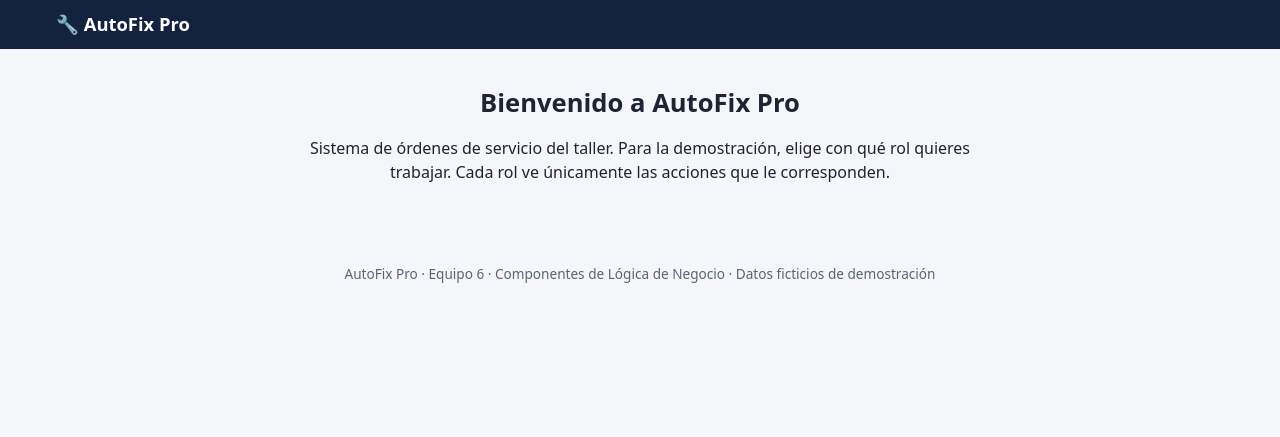
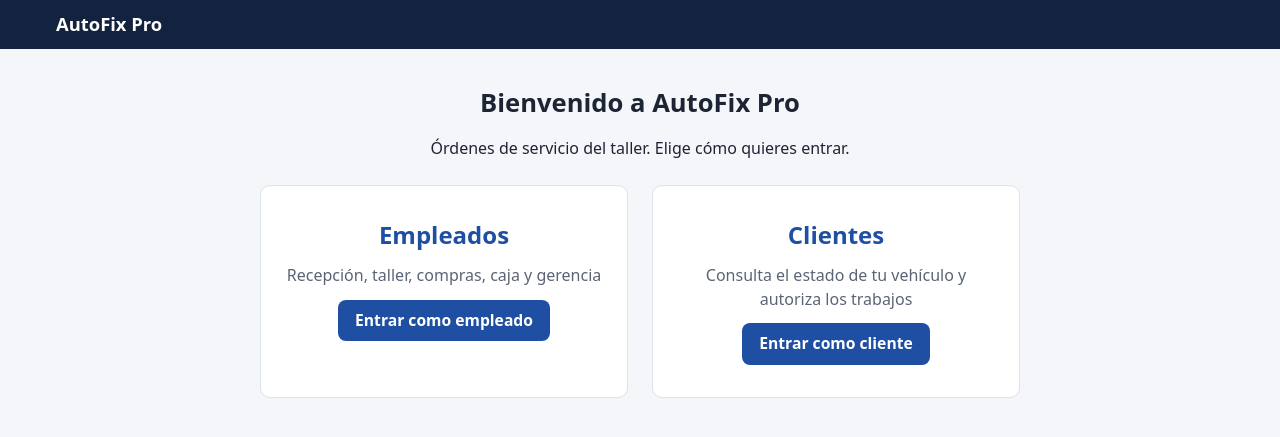
Before and after one commit to yahirvela19/AutoFixPro, a Python web app: template src/api/templates/elegir_rol.html in a window 1280 px wide. Shown: the top 437 px of the page. Run offline with Jinja, Linux system fonts and the light colour scheme; the template is opened without the code that fills it, so the values that code supplies are empty.

Commit message:
Ajustes de interfaz, placa automática y responsable de Logística Regia
- Inicio con dos opciones (Empleados y Clientes) y pantalla de usuarios por grupo.
- Sin pie de página, sin emoji en el título y sin referencias al BRD en la interfaz.
- «Prioridad» en lugar de «Prioridad contractual».
- La placa se escribe en mayúsculas y con guiones automáticamente (formulario y servidor).
- No se registra el ingreso de un vehículo que ya tiene una orden en proceso.
- Usuario flotilla2-demo (Mariana Cantú) como responsable de cuenta de Logística Regia.
- Pruebas nuevas para la placa y el vehículo con orden en proceso.

Co-Authored-By: Claude Opus 5.5 <noreply@anthropic.com>

```diff
--- a/src/api/configuracion.py
+++ b/src/api/configuracion.py
@@ -16,7 +16,8 @@ TOKENS_POR_DEFECTO = (
     "gerente-demo:GER-001:Patricia Leal:GERENTE_DEL_TALLER,"
     "cliente-demo:CLI-001:Ana López:CLIENTE_TITULAR,"
     "cliente2-demo:CLI-002:Carlos Ramírez:CLIENTE_TITULAR,"
-    "flotilla-demo:RESP-001:Daniel Ortiz:RESPONSABLE_DE_CUENTA"
+    "flotilla-demo:RESP-001:Daniel Ortiz:RESPONSABLE_DE_CUENTA,"
+    "flotilla2-demo:RESP-002:Mariana Cantú:RESPONSABLE_DE_CUENTA"
 )
 
 
--- a/src/api/main.py
+++ b/src/api/main.py
@@ -36,7 +36,8 @@ DESCRIPCION = """
 API de **AutoFix Pro** (Equipo 6, PIA de Componentes de Lógica de Negocio).
 
 Identifícate con el botón **Authorize** usando un token de demostración, por ejemplo
-`asesor-demo`, `tecnico-demo`, `compras-demo`, `caja-demo`, `gerente-demo`, `cliente-demo` o `flotilla-demo`.
+`asesor-demo`, `tecnico-demo`, `compras-demo`, `caja-demo`, `gerente-demo`, `cliente-demo`,
+`flotilla-demo` o `flotilla2-demo`.
 En Swagger las respuestas se muestran como **mensajes de texto** con los identificadores para continuar el flujo
 (formato `text/plain`). Para ver el JSON, elige `application/json` en el selector «Media type» de la respuesta.
 Los programas que no piden texto reciben JSON; los errores del negocio responden `{"detalle": "mensaje"}`.
--- a/src/api/static/estilos.css
+++ b/src/api/static/estilos.css
@@ -28,7 +28,6 @@ h3 { font-size: 1.05rem; margin: 0 0 .6rem; }
 .sesion-rol { background: #2c4a80; padding: .15rem .55rem; border-radius: 999px; font-size: .85rem; }
 
 .contenido { max-width: 1200px; margin: 0 auto; padding: 1.2rem 1rem 2rem; }
-.pie { text-align: center; color: var(--suave); font-size: .85rem; padding: 1.5rem 1rem; }
 
 .tarjeta { background: var(--tarjeta); border: 1px solid var(--borde); border-radius: var(--radio); padding: 1rem 1.1rem; margin-bottom: 1rem; }
 .destacado { border: 2px solid var(--primario); }
@@ -103,6 +102,12 @@ h3 { font-size: 1.05rem; margin: 0 0 .6rem; }
 .historial li { margin-bottom: .35rem; }
 
 .bienvenida { text-align: center; max-width: 720px; margin: 1rem auto 1.5rem; }
+.opciones-de-acceso { display: grid; grid-template-columns: repeat(auto-fit, minmax(260px, 1fr)); gap: 1.5rem; max-width: 760px; margin: 0 auto; }
+.opcion-de-acceso { display: flex; flex-direction: column; align-items: center; gap: .75rem; text-align: center; background: var(--tarjeta); border: 1px solid var(--borde); border-radius: var(--radio); padding: 2rem 1.5rem; color: var(--texto); text-decoration: none; transition: border-color .15s, box-shadow .15s; }
+.opcion-de-acceso:hover { border-color: var(--primario); box-shadow: 0 4px 14px rgba(31, 79, 163, .12); }
+.opcion-titulo { font-size: 1.5rem; font-weight: 700; color: var(--primario); }
+.opcion-descripcion { color: var(--suave); }
+.volver { text-align: center; margin-top: 1.5rem; }
 .rejilla-roles { display: grid; grid-template-columns: repeat(auto-fill, minmax(220px, 1fr)); gap: 1rem; }
 .tarjeta-rol { display: flex; flex-direction: column; gap: .5rem; align-items: flex-start; }
 .rol-etiqueta { background: #e3ecfb; color: var(--primario); padding: .2rem .6rem; border-radius: 999px; font-size: .85rem; font-weight: 600; }
--- a/src/api/templates/base.html
+++ b/src/api/templates/base.html
@@ -9,7 +9,7 @@
 <body>
   <header class="barra">
     <div class="barra-interior">
-      <a class="marca" href="/"><span class="marca-icono" aria-hidden="true">🔧</span> AutoFix Pro</a>
+      <a class="marca" href="/">AutoFix Pro</a>
       {% if usuario %}
       <nav class="menu" aria-label="Menú principal">
         {% for texto, ruta in navegacion %}<a href="{{ ruta }}">{{ texto }}</a>{% endfor %}
@@ -30,8 +30,5 @@
     {% endif %}
     {% block contenido %}{% endblock %}
   </main>
-  <footer class="pie">
-    AutoFix Pro · Equipo 6 · Componentes de Lógica de Negocio · Datos ficticios de demostración
-  </footer>
 </body>
 </html>
--- a/src/api/templates/caja.html
+++ b/src/api/templates/caja.html
@@ -11,7 +11,7 @@
     </label>
     <label>Periodo <input type="month" name="periodo" value="{{ periodo }}" required></label>
   </div>
-  <p class="ayuda">Agrupa las órdenes «Cerrado» del mes que aún no se han facturado (RN-13).</p>
+  <p class="ayuda">Agrupa las órdenes «Cerrado» del mes que aún no se han facturado.</p>
   <button class="boton" type="submit">Generar facturación consolidada</button>
 </form>
 <h2>Facturaciones generadas</h2>
--- a/src/api/templates/cola.html
+++ b/src/api/templates/cola.html
@@ -2,7 +2,7 @@
 {% block titulo %}Cola de atención{% endblock %}
 {% block contenido %}
 <div class="encabezado-pagina"><h1>Cola de atención</h1></div>
-<p class="ayuda">Órdenes «Recibido» que esperan diagnóstico. Las flotillas con prioridad contractual aparecen primero (US-18).</p>
+<p class="ayuda">Órdenes «Recibido» que esperan diagnóstico. Las flotillas con prioridad aparecen primero.</p>
 {% if ordenes %}
 <div class="tabla-contenedor">
 <table class="tabla">
@@ -10,7 +10,7 @@
   <tbody>
   {% for o in ordenes %}
     <tr><td>{{ loop.index }}</td><td><strong>{{ o.folio }}</strong></td>
-      <td>{{ o.cliente }}{% if o.prioridad_contractual %} <span class="etiqueta etiqueta-prioridad">Prioridad contractual</span>{% endif %}</td>
+      <td>{{ o.cliente }}{% if o.prioridad_contractual %} <span class="etiqueta etiqueta-prioridad">Prioridad</span>{% endif %}</td>
       <td>{{ o.vehiculo }}</td><td>{{ o.fecha_ingreso }}</td>
       <td><a class="boton boton-chico" href="/ordenes/{{ o.id }}">Ver orden</a></td></tr>
   {% endfor %}
--- a/src/api/templates/elegir_rol.html
+++ b/src/api/templates/elegir_rol.html
@@ -1,10 +1,27 @@
 {% extends "base.html" %}
-{% block titulo %}Elige tu rol{% endblock %}
+{% block titulo %}{{ grupo or "Bienvenido" }}{% endblock %}
 {% block contenido %}
+{% if not grupo %}
 <section class="bienvenida">
   <h1>Bienvenido a AutoFix Pro</h1>
-  <p>Sistema de órdenes de servicio del taller. Para la demostración, elige con qué rol quieres trabajar.
-     Cada rol ve únicamente las acciones que le corresponden.</p>
+  <p>Órdenes de servicio del taller. Elige cómo quieres entrar.</p>
+</section>
+<div class="opciones-de-acceso">
+  <a class="opcion-de-acceso" href="/acceso/empleados">
+    <span class="opcion-titulo">Empleados</span>
+    <span class="opcion-descripcion">Recepción, taller, compras, caja y gerencia</span>
+    <span class="boton">Entrar como empleado</span>
+  </a>
+  <a class="opcion-de-acceso" href="/acceso/clientes">
+    <span class="opcion-titulo">Clientes</span>
+    <span class="opcion-descripcion">Consulta el estado de tu vehículo y autoriza los trabajos</span>
+    <span class="boton">Entrar como cliente</span>
+  </a>
+</div>
+{% else %}
+<section class="bienvenida">
+  <h1>{{ grupo }}</h1>
+  <p>{{ descripcion }}</p>
 </section>
 <div class="rejilla-roles">
   {% for opcion in usuarios %}
@@ -16,4 +33,6 @@
   </form>
   {% endfor %}
 </div>
+<p class="volver"><a class="boton boton-claro" href="/">Volver</a></p>
+{% endif %}
 {% endblock %}
--- a/src/api/templates/inicio.html
+++ b/src/api/templates/inicio.html
@@ -8,7 +8,7 @@
   {% for o in ordenes %}
     <tr>
       <td><strong>{{ o.folio }}</strong></td>
-      <td>{{ o.cliente }}{% if o.prioridad_contractual %} <span class="etiqueta etiqueta-prioridad">Prioridad contractual</span>{% endif %}</td>
+      <td>{{ o.cliente }}{% if o.prioridad_contractual %} <span class="etiqueta etiqueta-prioridad">Prioridad</span>{% endif %}</td>
       <td>{{ o.vehiculo }}</td>
       <td>{{ o.fecha_ingreso }}</td>
       <td><span class="estado estado-{{ o.estado | estilo }}">{{ o.estado }}</span></td>
--- a/src/api/templates/orden.html
+++ b/src/api/templates/orden.html
@@ -90,7 +90,7 @@
   <form method="post" action="/ordenes/{{ orden.id }}/trabajos/{{ p.trabajo.id }}/ampliaciones/{{ p.ampliacion.id }}/decision" class="tarjeta formulario destacado">
     <h3>Autorización digital · Ampliación de «{{ p.trabajo.descripcion }}»</h3>
     <p>Se solicita una ampliación de <strong>{{ p.ampliacion.monto }}</strong>. Motivo: {{ p.ampliacion.motivo }}.</p>
-    <p class="ayuda">Supera el 20 % del total que autorizaste, por eso requiere tu autorización explícita (RN-06).</p>
+    <p class="ayuda">Supera el 20 % del total que autorizaste, por eso requiere tu autorización explícita.</p>
     <div class="decision">
       <label><input type="radio" name="decision" value="autorizar" required> Autorizar la ampliación</label>
       <label><input type="radio" name="decision" value="rechazar"> Rechazar la ampliación</label>
@@ -127,7 +127,7 @@
   {% if a.cotizacion_complementaria %}
   <form method="post" action="/ordenes/{{ orden.id }}/cotizacion-complementaria" class="tarjeta formulario">
     <h3>Generar cotización complementaria</h3>
-    <p class="ayuda">Falla adicional reportada por el Técnico: <strong>{{ orden.fallas_por_cotizar[0] }}</strong>. Todo trabajo nuevo requiere autorización del cliente (RN-05).</p>
+    <p class="ayuda">Falla adicional reportada por el Técnico: <strong>{{ orden.fallas_por_cotizar[0] }}</strong>. Todo trabajo nuevo requiere autorización del cliente.</p>
     {{ filas_trabajo('complementaria') }}
     <button class="boton" type="submit">Enviar cotización complementaria</button>
   </form>
@@ -199,7 +199,7 @@
       <tfoot><tr><td>Total a cobrar</td><td><strong>{{ cobro.total }}</strong></td></tr></tfoot>
     </table>
     </div>
-    <p class="ayuda">Solo aparecen trabajos «Terminado» y el diagnóstico aceptado; lo rechazado o pendiente no se cobra (RN-11).</p>
+    <p class="ayuda">Solo aparecen trabajos «Terminado» y el diagnóstico aceptado; lo rechazado o pendiente no se cobra.</p>
     {% if cobro.es_flotilla and not cobro.rechazo_total %}
       <p>Cliente de flotilla: la orden se cerrará y se incluirá en su facturación consolidada del mes.</p>
       <button class="boton" type="submit">Cerrar orden para facturación consolidada</button>
```
Also changed, not shown: src/api/templates/nueva_orden.html (+18 -3 lines), src/api/web.py (+22 -2 lines), src/application/servicios.py (+20 -3 lines), src/domain/vehiculo.py (+13 -1 lines), tests/unit/test_historias.py (+20 -0 lines), README.md, docs/api/openapi.json, 1 other file.
